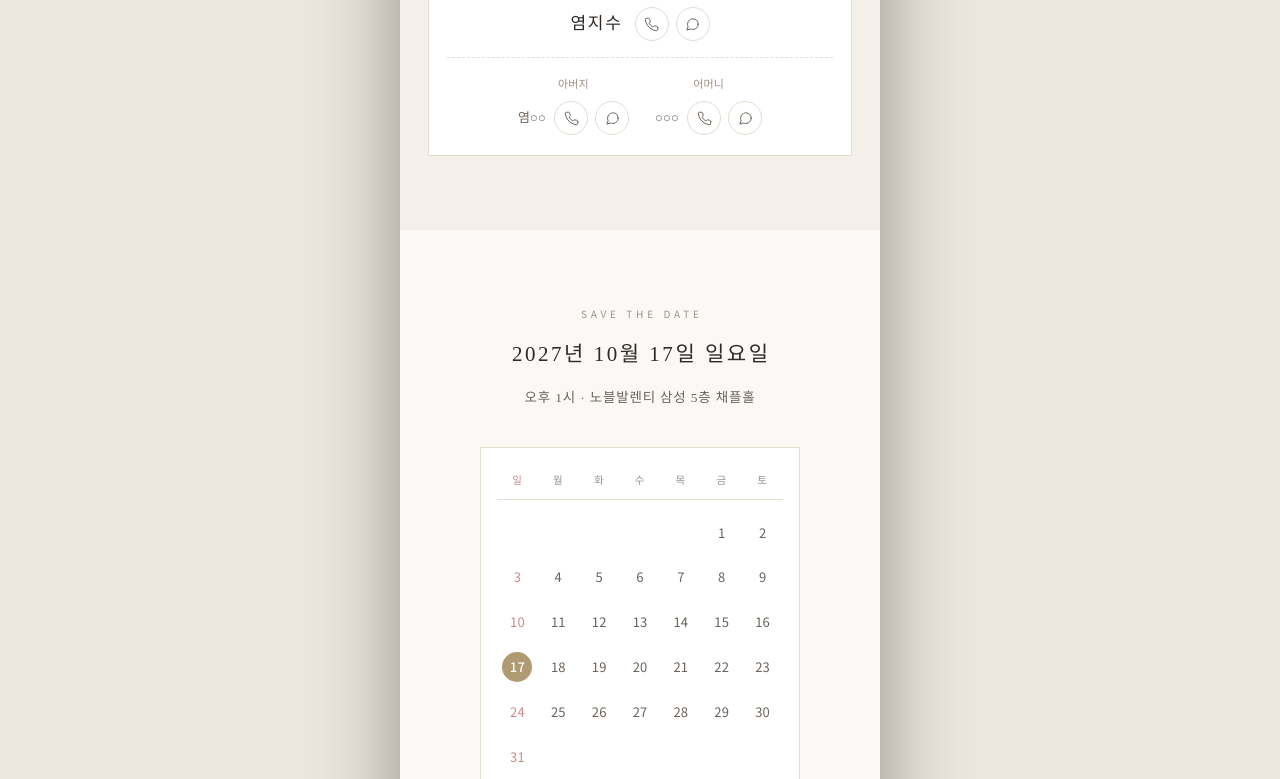
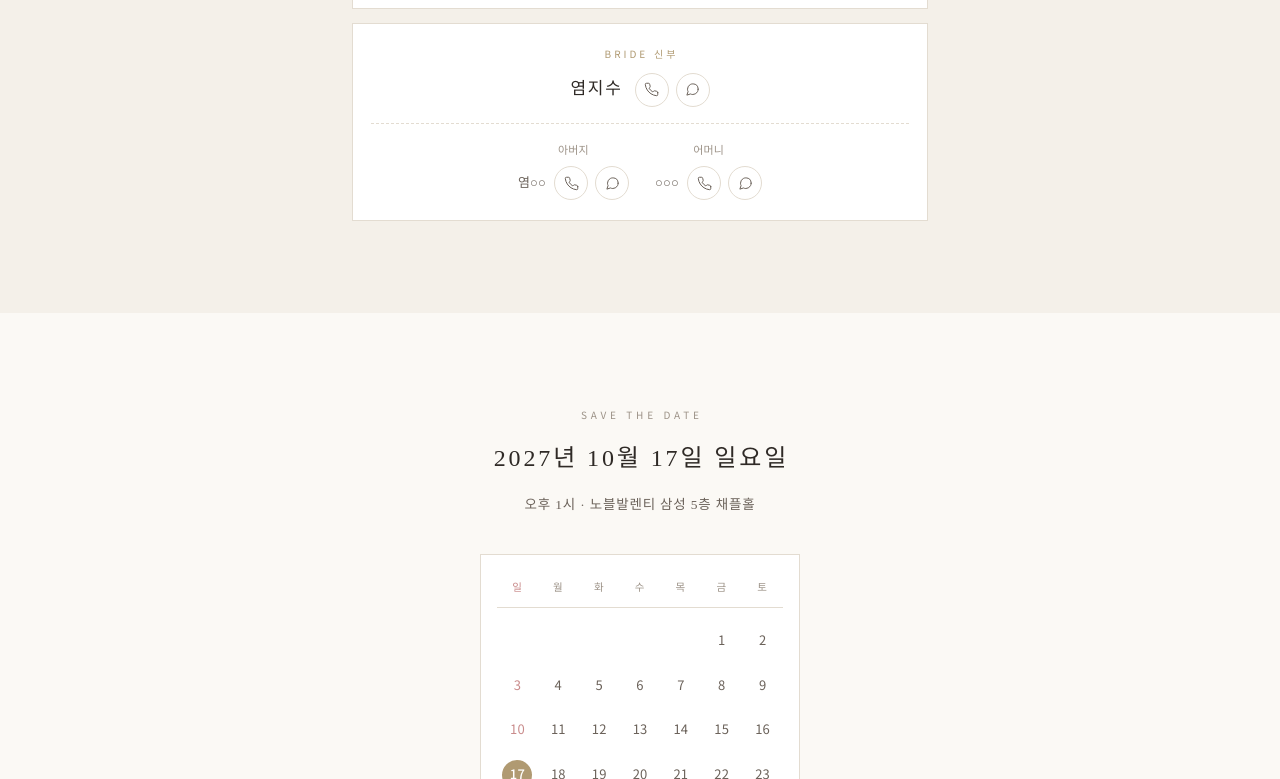
Before and after one commit to namgyujisu/namgyujisu.github.io, a plain HTML site: page index.html in a window 1280 px wide. Shown: the part 2021-2800 px from the top of the page. Drawn offline with nearby package versions, Linux system fonts and the light colour scheme; a web font is replaced by a local one.

Commit message:
전면폭 섹션 + 가운데 컬럼 구조로 전환
480px 카드를 화면 가운데 띄우던 방식은 PC 에서 좁아 보였다.
섹션 배경과 히어로 사진은 화면 끝까지 두고 글만 576px 컬럼으로
모으면, 레이아웃 하나로 모바일과 PC 를 모두 감당할 수 있다.

좌우 패딩에 max() 를 써서 남는 공간을 흡수하므로 래퍼 엘리먼트나
데스크톱 전용 규칙 없이 동작한다.

Co-Authored-By: Claude Opus 5 <noreply@anthropic.com>

```diff
--- a/css/style.css
+++ b/css/style.css
@@ -18,7 +18,7 @@
   --font-en:     'Cormorant Garamond', 'Gowun Batang', serif;
   --font-ui:     'Noto Sans KR', 'Apple SD Gothic Neo', sans-serif;
 
-  --page-w:      480px;
+  --content-w:   576px;   /* 글이 모이는 가운데 컬럼 폭. 배경과 사진은 화면 끝까지 */
   --pad:         28px;
   --radius:      2px;
 
@@ -44,41 +44,19 @@ a { color: inherit; text-decoration: none; }
 p { margin: 0; }
 h1, h2 { margin: 0; font-weight: 400; }
 
-/* 페이지 = 모바일 폭 고정 카드.
-   청첩장은 대부분 휴대폰으로 열리므로 폭을 고정하고,
-   넓은 화면에서는 아래 데스크톱 규칙으로 카드 바깥을 채운다. */
+/* 페이지는 화면 폭을 그대로 쓴다. 폭을 좁히는 일은 섹션이 맡는다. */
 .page {
-  position: relative;
-  z-index: 1;
-  max-width: var(--page-w);
-  margin: 0 auto;
   background: var(--bg);
   overflow: hidden;
-  box-shadow: 0 0 60px rgba(60, 50, 40, .10);
 }
 
-/* ---------- 데스크톱: 카드 뒤를 대표 사진으로 채운다 ---------- */
-@media (min-width: 880px) {
-  body::before {
-    content: '';
-    position: fixed;
-    inset: -40px;                    /* blur 가장자리가 비지 않도록 여유 */
-    background: var(--hero-img, url('../images/hero.svg')) center / cover no-repeat;
-    filter: blur(34px) saturate(.8) brightness(.58);
-    z-index: 0;
-  }
-  body::after {
-    content: '';
-    position: fixed;
-    inset: 0;
-    background:
-      radial-gradient(ellipse at center, rgba(20, 16, 12, .12) 0%, rgba(20, 16, 12, .48) 100%);
-    z-index: 0;
-  }
-  .page {
-    min-height: 100vh;
-    box-shadow: 0 24px 80px rgba(20, 16, 12, .42);
-  }
+/* 섹션 배경은 화면 끝까지, 내용만 가운데로 모으는 장치.
+   좌우 패딩이 남는 공간을 흡수해 내용이 --content-w 를 넘지 않는다.
+   래퍼 엘리먼트나 별도 데스크톱 레이아웃이 필요 없다. */
+.section,
+.footer {
+  padding-left:  max(var(--pad), calc((100% - var(--content-w)) / 2));
+  padding-right: max(var(--pad), calc((100% - var(--content-w)) / 2));
 }
 
 /* =============================================================
@@ -113,8 +91,12 @@ h1, h2 { margin: 0; font-weight: 400; }
       rgba(30, 25, 20, .30) 100%);
 }
 
+/* 사진은 화면 끝까지, 글자는 가운데로 */
 .hero__content {
   position: relative;
+  width: 100%;
+  max-width: var(--content-w);
+  margin: 0 auto;
   padding: calc(58px + env(safe-area-inset-top)) var(--pad) 0;
   text-align: center;
   color: var(--white);
@@ -204,7 +186,8 @@ h1, h2 { margin: 0; font-weight: 400; }
    공통 섹션
    ============================================================= */
 .section {
-  padding: 74px var(--pad);
+  padding-top: 74px;
+  padding-bottom: 74px;   /* 좌우 패딩은 위 가운데 정렬 규칙이 담당 */
   text-align: center;
 }
 .section--contact,
@@ -600,7 +583,8 @@ h1, h2 { margin: 0; font-weight: 400; }
    Footer
    ============================================================= */
 .footer {
-  padding: 44px var(--pad) calc(44px + env(safe-area-inset-bottom));
+  padding-top: 44px;
+  padding-bottom: calc(44px + env(safe-area-inset-bottom));
   text-align: center;
   border-top: 1px solid var(--line);
 }
@@ -647,3 +631,13 @@ h1, h2 { margin: 0; font-weight: 400; }
   .hero__names span { font-size: 26px; }
   .section__title { font-size: 19px; }
 }
+
+/* 넓은 화면에서는 사진이 화면 전체를 채우므로 글자도 그에 맞춰 키운다 */
+@media (min-width: 768px) {
+  .hero__names span      { font-size: 36px; }
+  .hero__names .hero__amp { font-size: 30px; }
+  .hero__date            { font-size: 20px; }
+  .hero__venue           { font-size: 14.5px; }
+  .section               { padding-top: 92px; padding-bottom: 92px; }
+  .section__title        { font-size: 24px; }
+}
```
